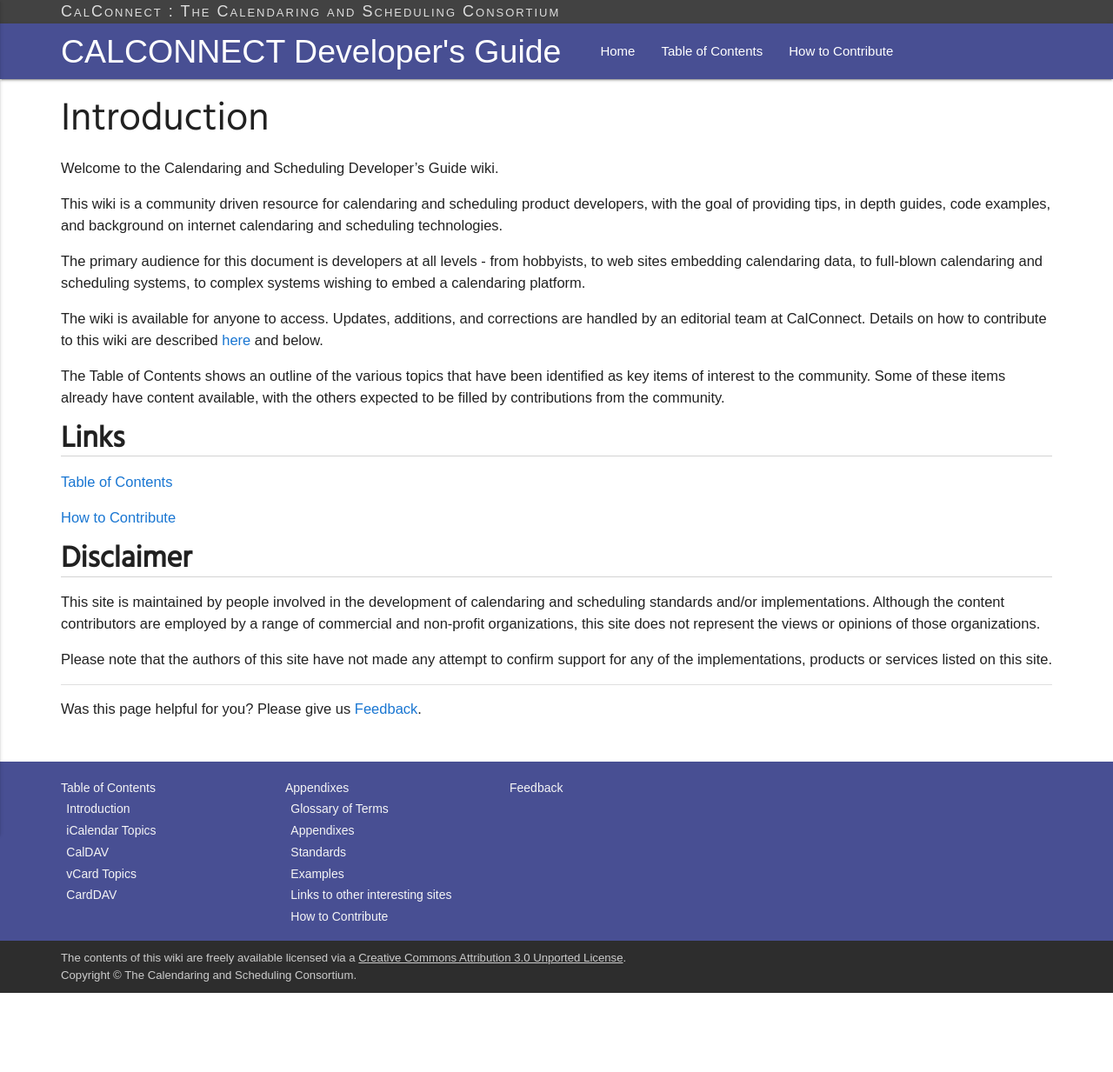
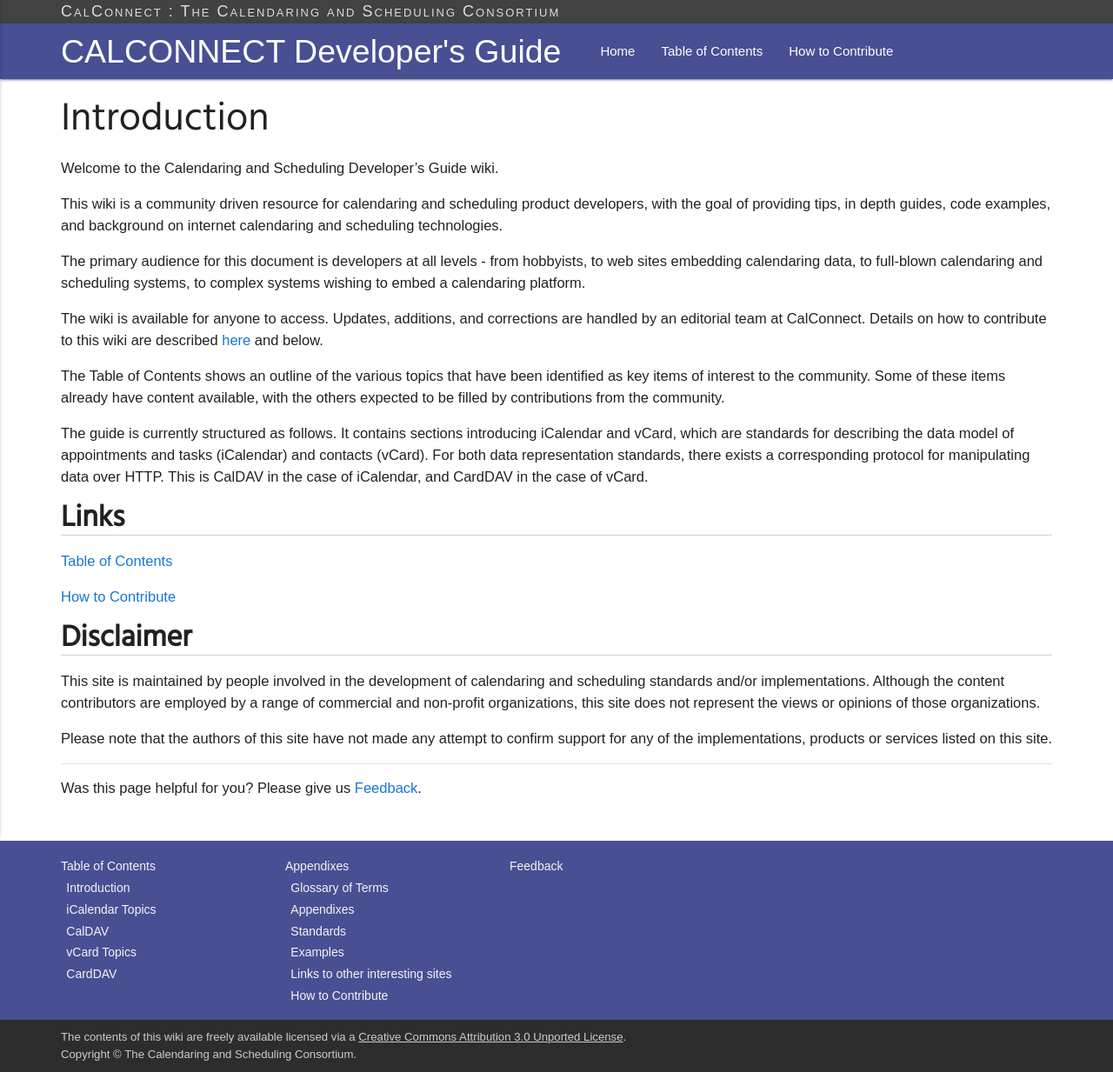
Before and after one commit to CalConnect/DEVGUIDE, a Jekyll site: the page built from _pages/index.md, in a window 1280 px wide. Shown: the whole page at 87% size. Built offline with Jekyll 4.4.1, drawn with Linux system fonts in a browser that asks for light colours; some web fonts are replaced; before the commit the page ends 1142 px from its top, so only the background shows below that.

Commit message:
Added short paragraph explaining the structure of the guide

```diff
--- a/_pages/index.md
+++ b/_pages/index.md
@@ -18,6 +18,8 @@ The wiki is available for anyone to access. Updates, additions, and corrections
 
 The Table of Contents shows an outline of the various topics that have been identified as key items of interest to the community. Some of these items already have content available, with the others expected to be filled by contributions from the community.
 
+The guide is currently structured as follows. It contains sections introducing iCalendar and vCard, which are standards for describing the data model of appointments and tasks (iCalendar) and contacts (vCard). For both data representation standards, there exists a corresponding protocol for manipulating data over HTTP. This is CalDAV in the case of iCalendar, and CardDAV in the case of vCard.
+
 ## Links
 [Table of Contents](Table-of-Contents)
 
```
